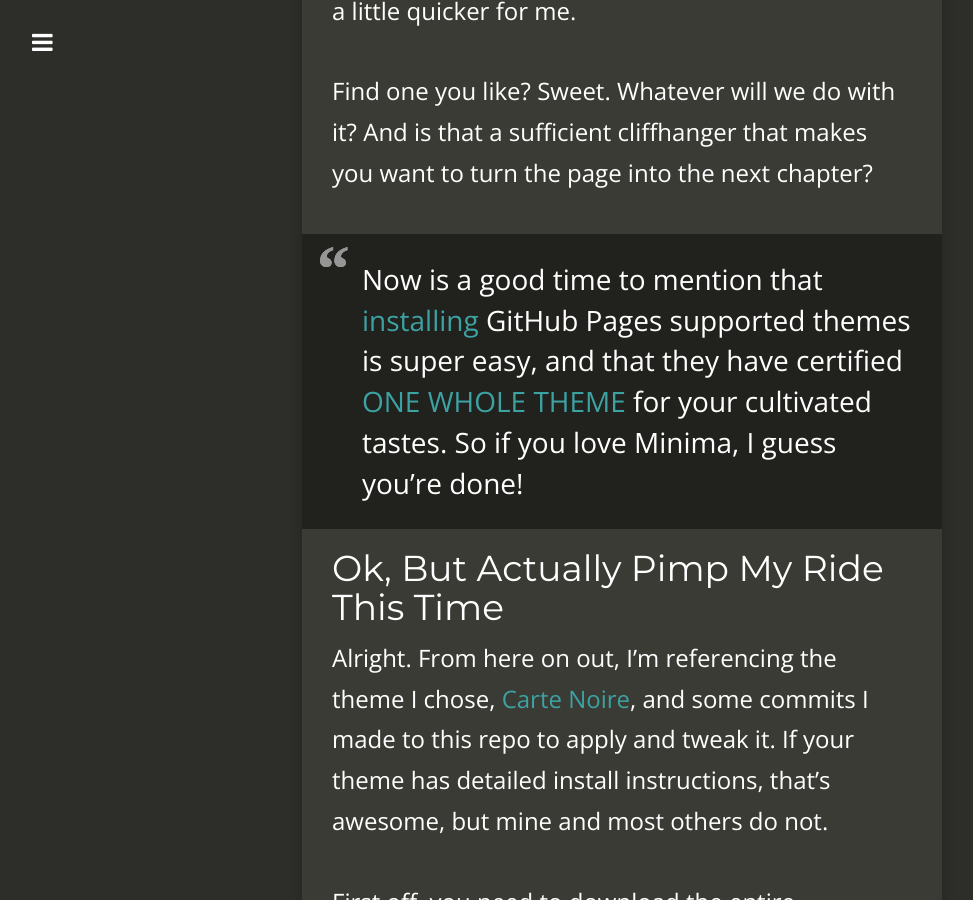
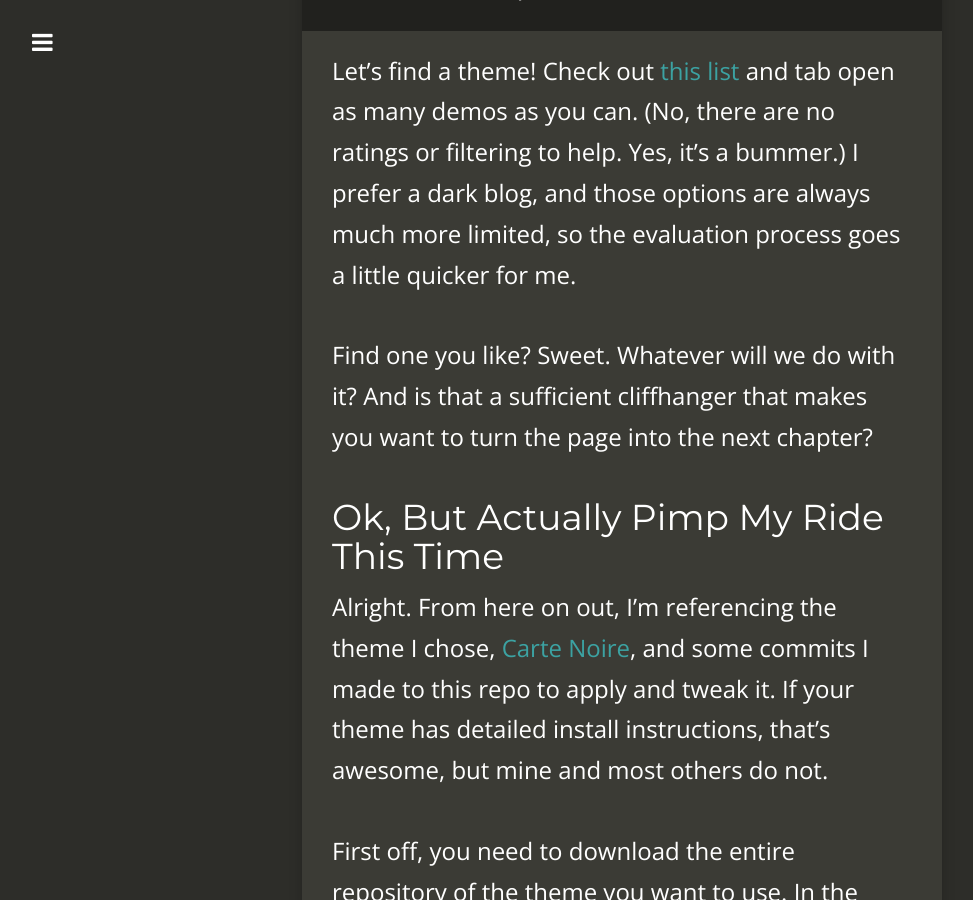
Before and after one commit to brianbunke/brianbunke.github.io, a Jekyll site: the page built from _posts/2016-12-08-personalizing-github-pages.md, in a window 1280 px wide and 900 px high, scrolled down 6159 px. Shown: the whole window, without its empty margins (18-991 px from the left). Built offline with Jekyll 4.4.1, drawn with Linux system fonts in a browser that asks for light colours; nearby versions of some CDN libraries; some of the changed text lies outside the part shown.

Commit message:
Update posts

```diff
--- a/_posts/2016-12-08-personalizing-github-pages.md
+++ b/_posts/2016-12-08-personalizing-github-pages.md
@@ -61,6 +63,8 @@
   - Theme hunting in GHP is far more basic than WordPress's nice directory
   - Hopefully this post will help navigate that gap!
 
+> EDIT 2016/12/15: A week after writing this, Github Pages introduced a [Jekyll Theme Chooser]. Options are limited at the moment, but if you like quick, you can skip the rest of this walkthrough!
+
 ## How to Create a GHP Blog
 
 You just need a free GitHub account!
@@ -86,8 +90,6 @@
 Let's find a theme! Check out [this list] and tab open as many demos as you can. (No, there are no ratings or filtering to help. Yes, it's a bummer.) I prefer a dark blog, and those options are always much more limited, so the evaluation process goes a little quicker for me.
 
 Find one you like? Sweet. Whatever will we do with it? And is that a sufficient cliffhanger that makes you want to turn the page into the next chapter?
-
-> Now is a good time to mention that [installing] GitHub Pages supported themes is super easy, and that they have certified [ONE WHOLE THEME] for your cultivated tastes. So if you love Minima, I guess you're done!
 
 ## Ok, But Actually Pimp My Ride This Time
 
@@ -160,10 +162,9 @@
 [limits]: <https://help.github.com/articles/what-is-github-pages/#usage-limits>
 [Jekyll on Windows]: <https://jekyllrb.com/docs/windows/>
 [commits]: <https://github.com/brianbunke/brianbunke.github.io/commits/master>
+[Jekyll Theme Chooser]: <https://help.github.com/articles/creating-a-github-pages-site-with-the-jekyll-theme-chooser/>
 [jmcglone]: <http://jmcglone.com/guides/github-pages/>
 [this list]: <https://github.com/jekyll/jekyll/wiki/Themes>
-[installing]: <https://help.github.com/articles/adding-a-jekyll-theme-to-your-github-pages-site/>
-[ONE WHOLE THEME]: <https://pages.github.com/themes/>
 [Carte Noire]: <https://github.com/jacobtomlinson/carte-noire>
 [CNAME]: <https://help.github.com/articles/using-a-custom-domain-with-github-pages/>
 [README]: <https://github.com/brianbunke/brianbunke.github.io/blob/master/readme.md>
```
Also changed, not shown: other parts of _posts/2016-12-08-personalizing-github-pages.md (+2 -0 lines), _posts/2016-12-04-hello-blogosphere.md (+2 -0 lines).
